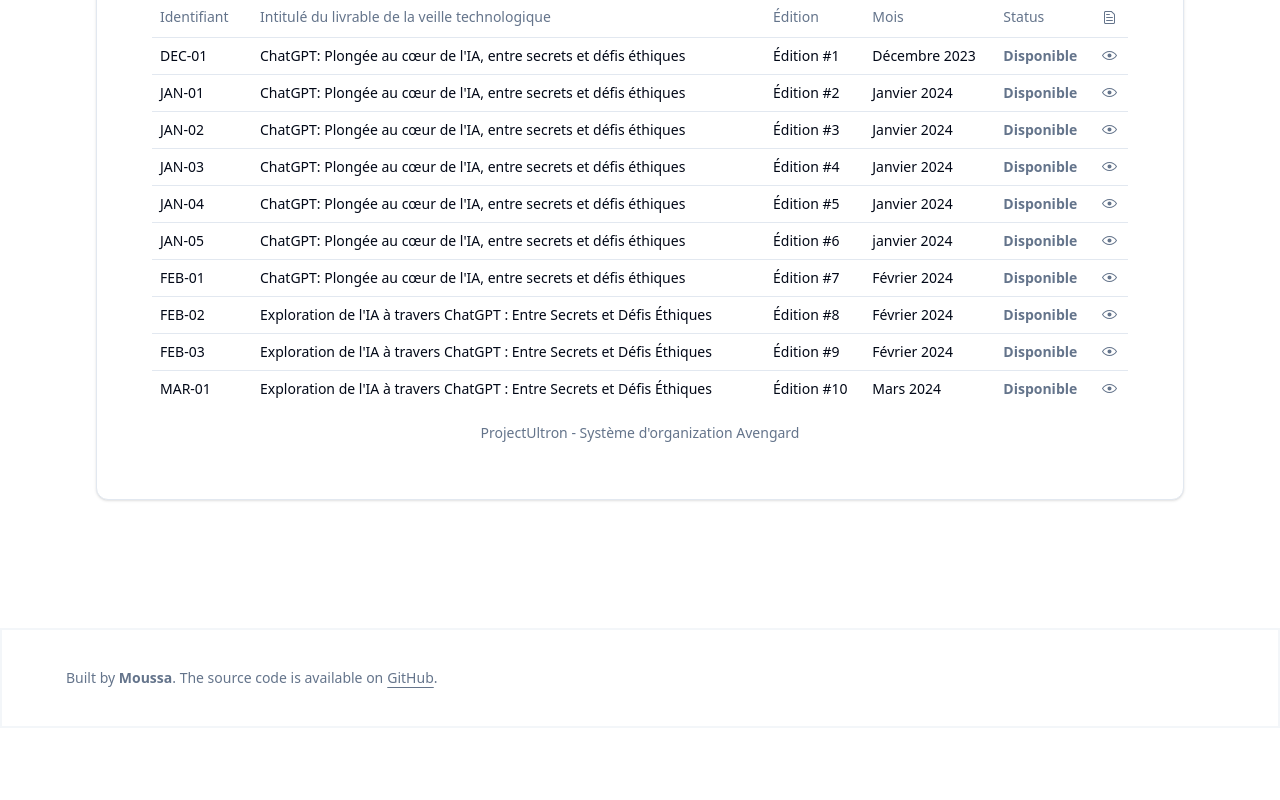
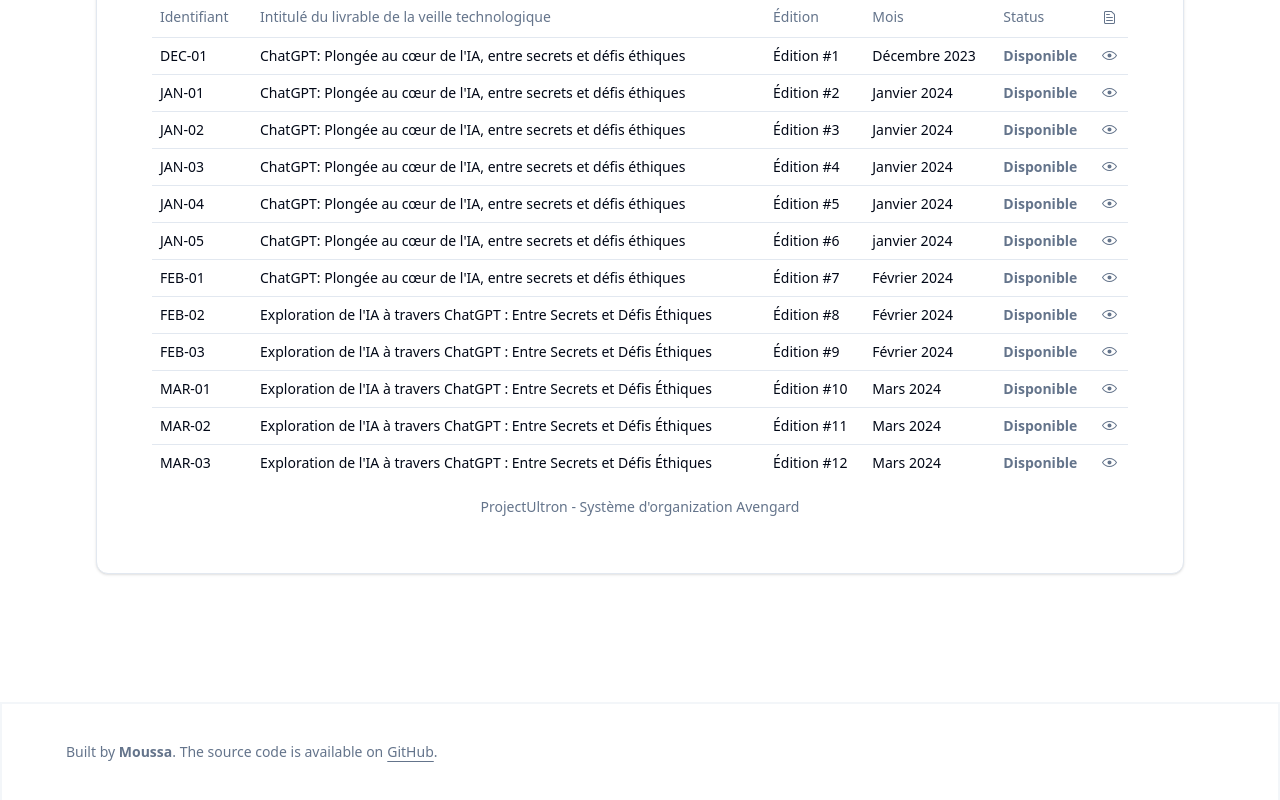
Before and after one commit to MrInspection/Chevalier, a React (Vite) app: page /research in a window 1280 px wide. Shown: the part 1908-2708 px from the top of the page. Before the commit the page ends 2636 px from the top, so only its background shows below. Built offline with nearby package versions, Linux system fonts and the light colour scheme.

Commit message:
Articles Update

```diff
--- a/src/pages/research/data/tech-articles/publicationsData.jsx
+++ b/src/pages/research/data/tech-articles/publicationsData.jsx
@@ -91,5 +91,22 @@
         download: <EyeOpenIcon />,
         file: "/documents/tech/gpt-edition-10.pdf",
     },
-
+    {
+        id: "MAR-02",
+        title: "Exploration de l'IA à travers ChatGPT : Entre Secrets et Défis Éthiques",
+        edition: "Édition #11",
+        month: "Mars 2024",
+        status: "Disponible",
+        download: <EyeOpenIcon />,
+        file: "/documents/tech/gpt-edition-11.pdf",
+    },
+    {
+        id: "MAR-03",
+        title: "Exploration de l'IA à travers ChatGPT : Entre Secrets et Défis Éthiques",
+        edition: "Édition #12",
+        month: "Mars 2024",
+        status: "Disponible",
+        download: <EyeOpenIcon />,
+        file: "/documents/tech/gpt-edition-12.pdf",
+    },
 ];
```
Also changed, not shown: 2 other files (tests, documents, lock files or other folders).
